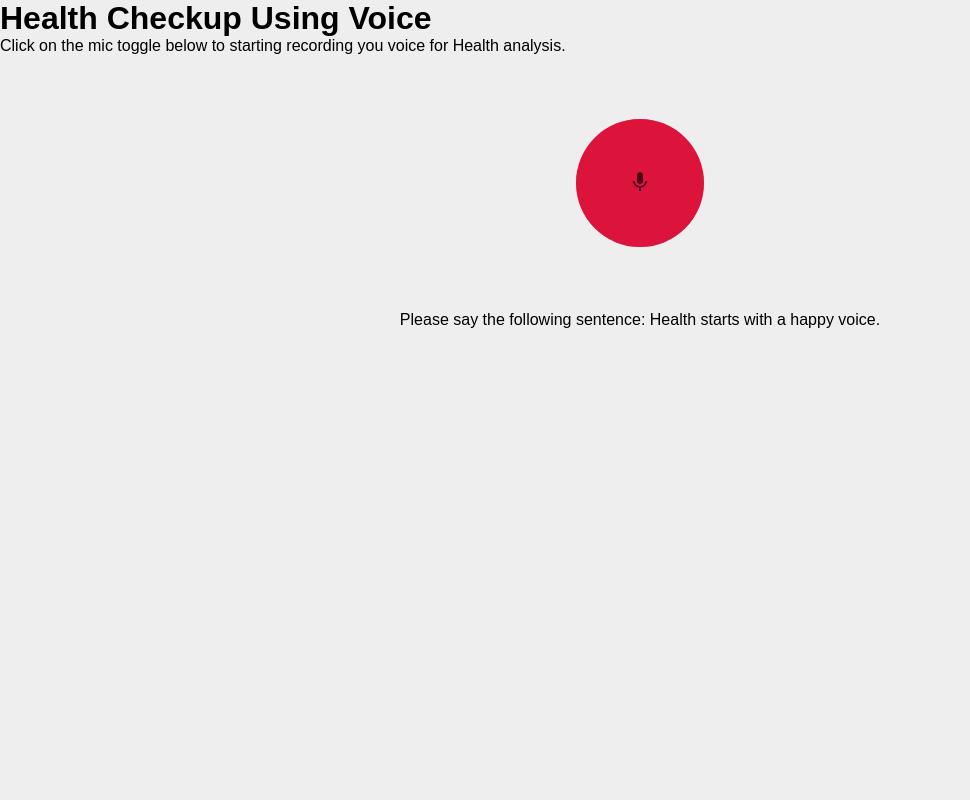
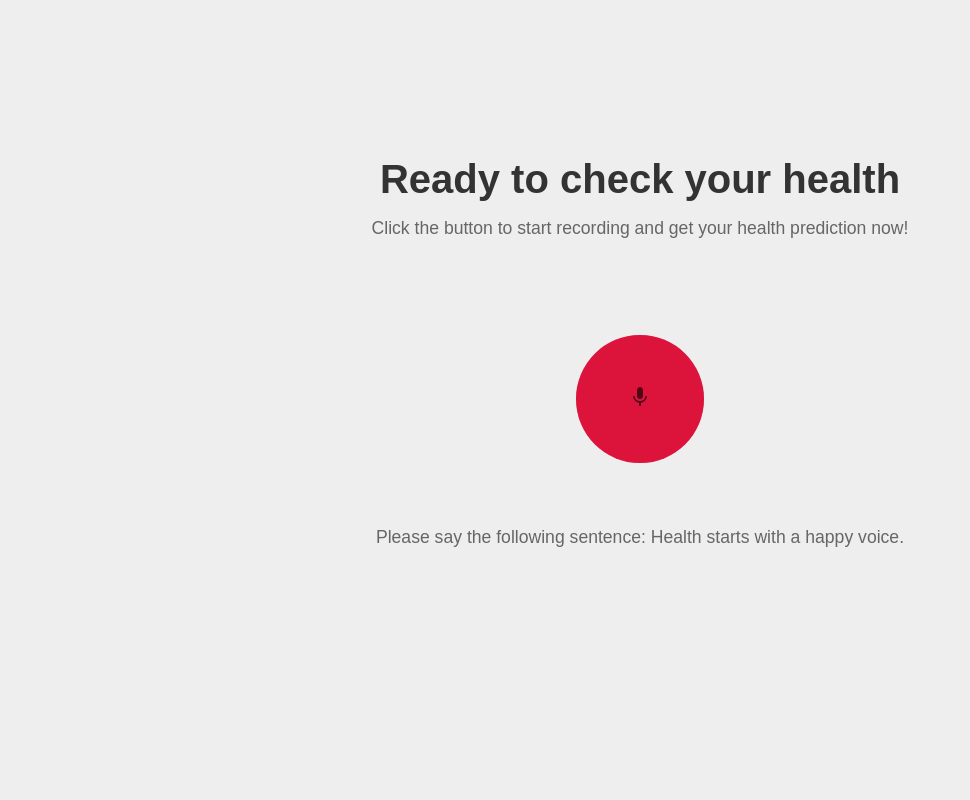
Before and after one commit to omkarnaik713/Health-Detector-Deployment, a Flask app: page / in a window 1280 px wide. Shown: the whole page, without its empty margins (0-970 px from the left). Run offline with Flask 3, Linux system fonts and the light colour scheme; parts of the project's set-up code (start-up, migrations or seed data) failed here and were passed over.

Commit message:
Uploading front end

```diff
--- a/static/css/main.css
+++ b/static/css/main.css
@@ -14,7 +14,29 @@ button {
 }
 
 body{
+    font-family: 'Arial', sans-serif;
+    display: flex;
+    flex-direction: column;
+    align-items: center;
+    justify-content: center;
+    height: 100vh;
+    margin: 0;
+    background-color: #f5f5f5;
+    color: #333;
     background-color: #eee;
+}
+h1 {
+    font-size: 2.5rem;
+    color: #333;
+    margin-bottom: 1rem;
+    text-align: center;
+}
+
+p {
+    font-size: 1.1rem;
+    color: #666;
+    margin-bottom: 2rem;
+    text-align: center;
 }
 main{
     display:flex;
--- a/templates/index.html
+++ b/templates/index.html
@@ -8,8 +8,8 @@
     <link rel = "stylesheet" href="{{url_for('static',filename ='css/main.css')}}"/>
 </head>
 <body>
-    <h1>Health Checkup Using Voice </h1>
-    <p>Click on the mic toggle below to starting recording you voice for Health analysis.</p>
+    <h1>Ready to check your health </h1>
+    <p>Click the button to start recording and get your health prediction now!</p>
     <main>
         <button class ='mic-toggle' id = 'mic'>
             <spam class="material-icons">mic</spam>
```
